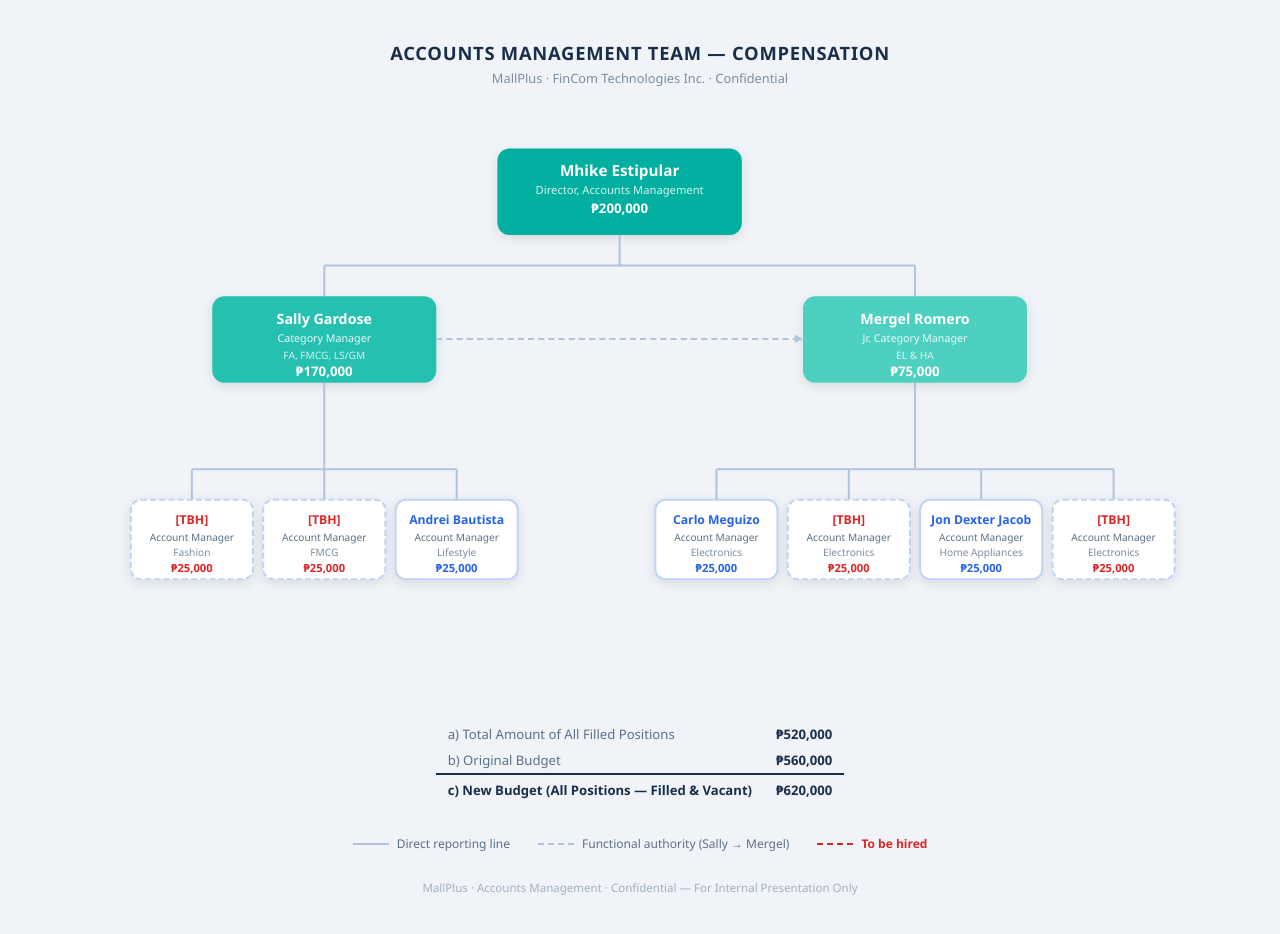
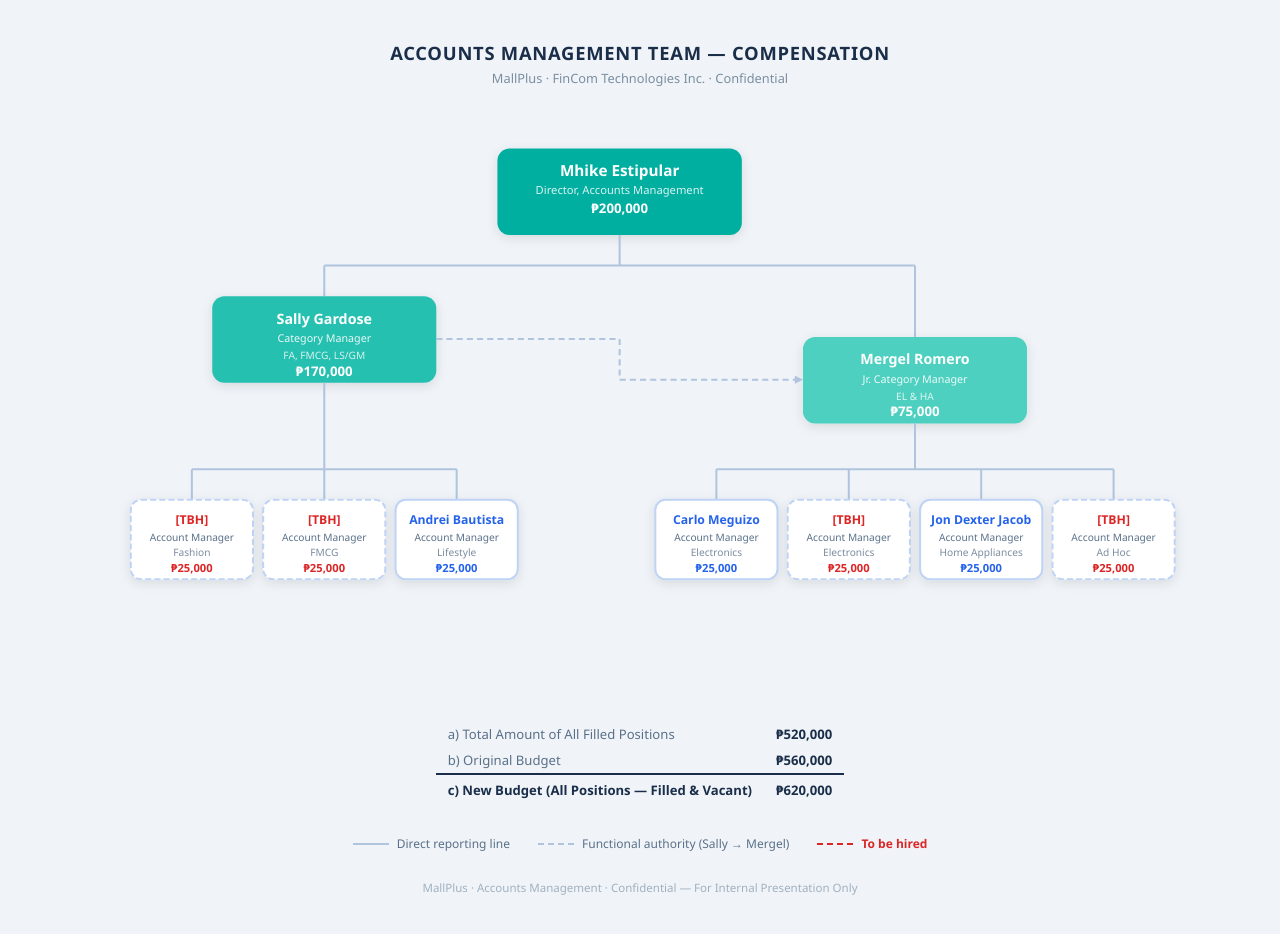
Before and after one commit to AiyeLBot/am-org-chart-comp, a plain HTML site: page index.html in a window 1280 px wide. Drawn offline with Linux system fonts and the light colour scheme.

Commit message:
Mergel staggered lower (y=210). AM4 changed to Ad Hoc.

```diff
--- a/index.html
+++ b/index.html
@@ -95,7 +95,7 @@
   <line x1="520" y1="110" x2="520" y2="140" stroke="#b0c4de" stroke-width="2"/>
   <line x1="230" y1="140" x2="810" y2="140" stroke="#b0c4de" stroke-width="2"/>
   <line x1="230" y1="140" x2="230" y2="170" stroke="#b0c4de" stroke-width="2"/>
-  <line x1="810" y1="140" x2="810" y2="170" stroke="#b0c4de" stroke-width="2"/>
+  <line x1="810" y1="140" x2="810" y2="210" stroke="#b0c4de" stroke-width="2"/>
 
   <!-- SALLY — Category Manager — ₱170K · cx=230 -->
   <rect x="120" y="170" width="220" height="85" rx="12" fill="#26C0B0" filter="url(#shadow)"/>
@@ -105,16 +105,16 @@
   <text x="230" y="248" text-anchor="middle" fill="white" font-size="13" font-weight="700">₱170,000</text>
 
   <!-- MERGEL — Jr. Category Manager — ₱75K · cx=810 -->
-  <rect x="700" y="170" width="220" height="85" rx="12" fill="#4DD0C0" filter="url(#shadow)"/>
-  <text x="810" y="197" text-anchor="middle" fill="white" font-weight="700" font-size="14">Mergel Romero</text>
-  <text x="810" y="215" text-anchor="middle" fill="white" font-size="10.5" opacity="0.9">Jr. Category Manager</text>
-  <text x="810" y="232" text-anchor="middle" fill="white" font-size="10" opacity="0.80">EL &amp; HA</text>
-  <text x="810" y="248" text-anchor="middle" fill="white" font-size="13" font-weight="700">₱75,000</text>
+  <rect x="700" y="210" width="220" height="85" rx="12" fill="#4DD0C0" filter="url(#shadow)"/>
+  <text x="810" y="237" text-anchor="middle" fill="white" font-weight="700" font-size="14">Mergel Romero</text>
+  <text x="810" y="255" text-anchor="middle" fill="white" font-size="10.5" opacity="0.9">Jr. Category Manager</text>
+  <text x="810" y="272" text-anchor="middle" fill="white" font-size="10" opacity="0.80">EL &amp; HA</text>
+  <text x="810" y="288" text-anchor="middle" fill="white" font-size="13" font-weight="700">₱75,000</text>
 
   <!-- Dotted line: Sally → Mergel -->
-  <path d="M340,212 L520,212 L520,212 L700,212"
+  <path d="M340,212 L520,212 L520,252 L700,252"
     fill="none" stroke="#b0c4de" stroke-width="2" stroke-dasharray="6,4"/>
-  <polygon points="700,212 692,208 692,216" fill="#b0c4de"/>
+  <polygon points="700,252 692,248 692,256" fill="#b0c4de"/>
 
   <!-- Sally → 3 AMs · cx=100, 230, 360 · w=120 · 10px gaps · y=370 -->
   <line x1="230" y1="255" x2="230" y2="340" stroke="#b0c4de" stroke-width="2"/>
@@ -145,7 +145,7 @@
   <text x="360" y="441" text-anchor="middle" fill="#2563eb" font-size="11" font-weight="600">₱25,000</text>
 
   <!-- Mergel → 4 AMs · cx=615, 745, 875, 1005 · w=120 · 10px gaps · y=370 -->
-  <line x1="810" y1="255" x2="810" y2="340" stroke="#b0c4de" stroke-width="2"/>
+  <line x1="810" y1="295" x2="810" y2="340" stroke="#b0c4de" stroke-width="2"/>
   <line x1="615" y1="340" x2="1005" y2="340" stroke="#b0c4de" stroke-width="2"/>
   <line x1="615" y1="340" x2="615" y2="370" stroke="#b0c4de" stroke-width="2"/>
   <line x1="745" y1="340" x2="745" y2="370" stroke="#b0c4de" stroke-width="2"/>
@@ -173,11 +173,11 @@
   <text x="875" y="425" text-anchor="middle" fill="#5a7089" font-size="10" opacity="0.8">Home Appliances</text>
   <text x="875" y="441" text-anchor="middle" fill="#2563eb" font-size="11" font-weight="600">₱25,000</text>
 
-  <!-- Mergel AM4 — [TBH (NEW)] — Electronics — ₱25K (vacant) -->
+  <!-- Mergel AM4 — [TBH (NEW)] — Ad Hoc — ₱25K (vacant) -->
   <rect x="945" y="370" width="120" height="78" rx="10" fill="white" stroke="#bfd3f5" stroke-width="2" stroke-dasharray="6,3" filter="url(#shadow)"/>
   <text x="1005" y="394" text-anchor="middle" fill="#dc2626" font-weight="700" font-size="12">[TBH]</text>
   <text x="1005" y="410" text-anchor="middle" fill="#5a7089" font-size="10">Account Manager</text>
-  <text x="1005" y="425" text-anchor="middle" fill="#5a7089" font-size="10" opacity="0.8">Electronics</text>
+  <text x="1005" y="425" text-anchor="middle" fill="#5a7089" font-size="10" opacity="0.8">Ad Hoc</text>
   <text x="1005" y="441" text-anchor="middle" fill="#dc2626" font-size="11" font-weight="600">₱25,000</text>
 
 </svg>
```
